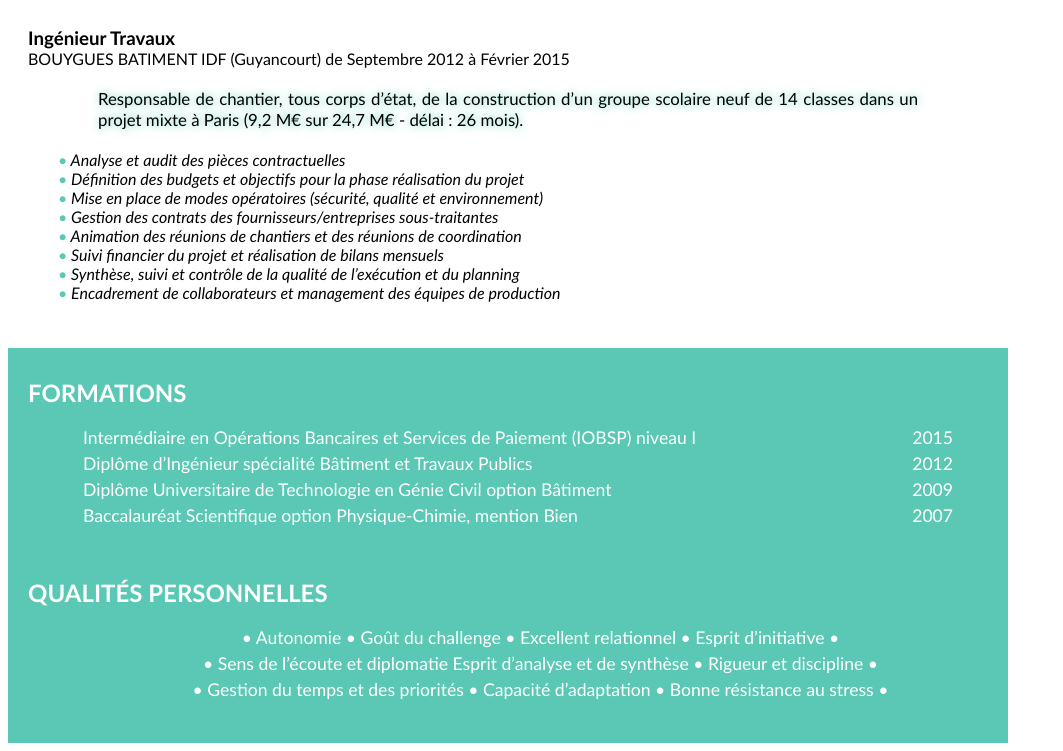
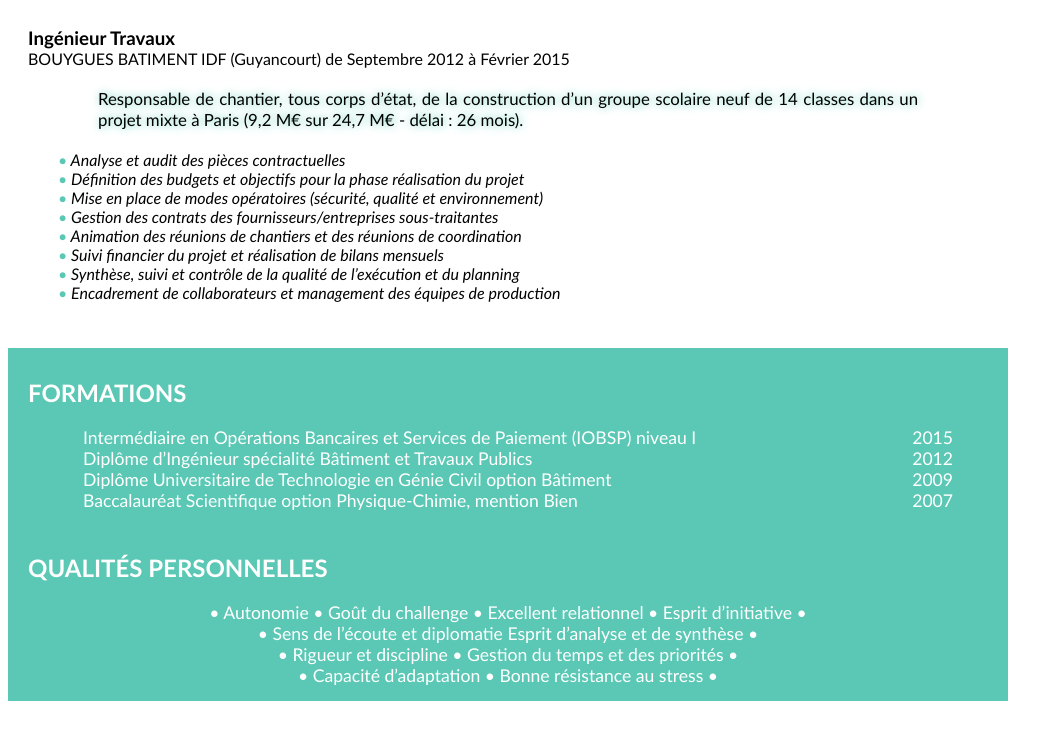
Before and after one commit to alexia00/alexia00.github.io, a plain HTML site: page index.html in a window 1280 px wide. Shown: the part 1270-2021 px from the top of the page, without its empty margins (0-1063 px from the left). After the commit the page ends 1979 px from the top, so only its background shows below. Drawn offline with Linux system fonts and the light colour scheme.

Commit message:
Correction Qualités Perso

```diff
--- a/index.html
+++ b/index.html
@@ -156,11 +156,12 @@
 
         <h2>Qualités Personnelles</h2>
         <div id="qualites">
-        <ul>
-            <li>• Autonomie • Goût du challenge • Excellent relationnel • Esprit d’initiative •</li>
-            <li>• Sens de l’écoute et diplomatie  Esprit d’analyse et de synthèse • Rigueur et discipline •</li>
-            <li>• Gestion du temps et des priorités • Capacité d’adaptation • Bonne résistance au stress •</li>
-        </ul>
+
+            • Autonomie • Goût du challenge • Excellent relationnel • Esprit d’initiative •<br>
+            • Sens de l’écoute et diplomatie  Esprit d’analyse et de synthèse •<br>
+            • Rigueur et discipline • Gestion du temps et des priorités •<br>
+            • Capacité d’adaptation • Bonne résistance au stress •
+        </div>
 
     </section>
 
--- a/style.css
+++ b/style.css
@@ -112,6 +112,7 @@ p, section H3 {
 #education div {
     font-size: 1.1rem;
     padding-bottom: 10px;
+    padding-bottom: 5px
 }
 
 #education aside{
@@ -123,7 +124,6 @@ p, section H3 {
     list-style: none;
     font-style: bold;
     padding-left : 25px;
-    padding-bottom: 5px;
 }
 
 #qualites {
```
